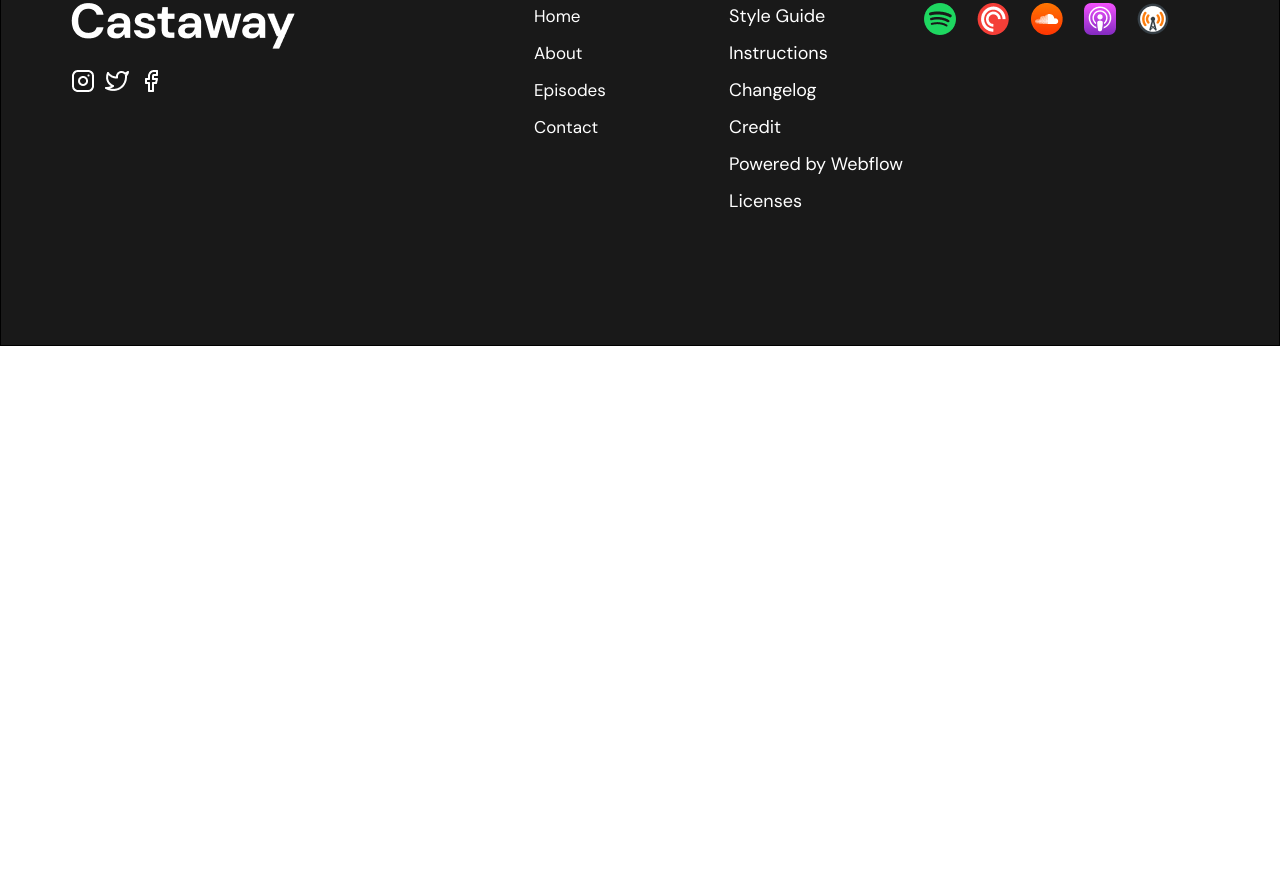
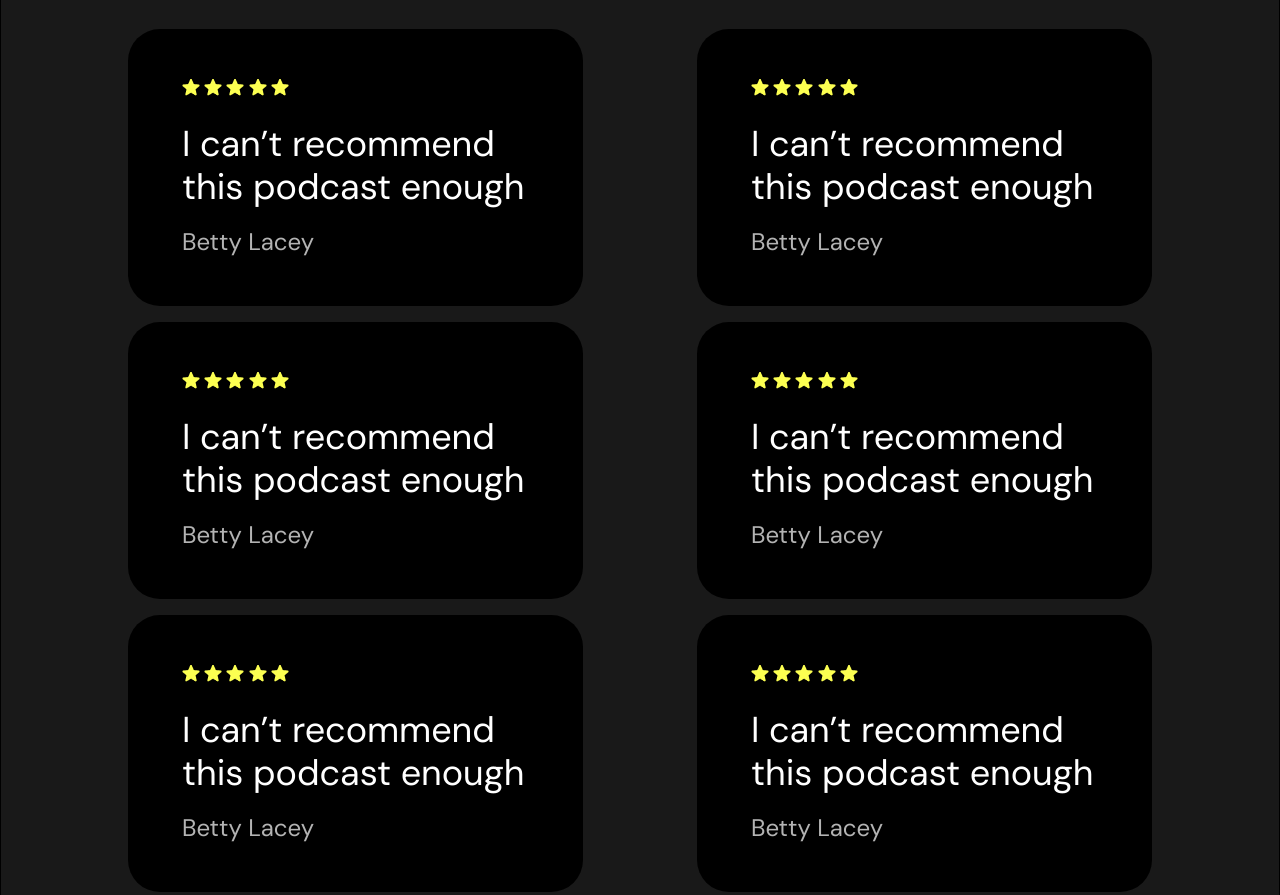
Before and after one commit to Nafffar/Nafffar.github.io, a plain HTML site: page index.html in a window 1280 px wide. Shown: the part 5058-5953 px from the top of the page. Before the commit the page ends 5404 px from the top, so only its background shows below. Drawn offline with Linux system fonts and the light colour scheme.

Commit message:
Add files via upload

```diff
--- a/css/main.css
+++ b/css/main.css
@@ -1,6 +1,5 @@
 .nextLevel
 {
-    height: 913px;
     padding: 40px 70px 0 70px;
     display: flex;
 }
@@ -8,14 +7,12 @@
 .nextLevel .frontImg img
 {
     width: 100%;
-    height: 100%;
     position: relative;
     bottom: 74px;
 }
 .nextLevel .frontImg
 {
     width: 650px;
-    height: 873px;
     flex: none;
 }
 
@@ -174,8 +171,6 @@
 
 .lastEpisodes .episode img
 {
-    width: 389px;
-    height: 465px;
     margin-right: 53px;
 }
 
@@ -309,6 +304,7 @@
     width: 431px;
     font-size: 72px;
     line-height: 79px;
+    transition: 1s ease;
 }
 
 .subscribe form{
@@ -343,3 +339,46 @@
 .subscribe form input[type="email"]::placeholder{
     color: rgba(255, 255, 255, 0.7);
 }
+
+.reviews{
+    padding: 100px 70px;
+    display: grid;
+    grid-template-columns: 1fr 1fr 1fr;
+
+
+}
+
+.reviews .review{
+    width: 423px;
+    height: 321px;
+    background-color: rgb(0, 0, 0);
+    padding: 50px 54px;
+    border-radius: 32px;
+    display: flex;
+    flex-direction: column;
+    margin-bottom: 16px;
+}
+
+.reviews .review:nth-child(3n - 1){
+    justify-self: center;
+}
+
+.reviews .review:nth-child(3n){
+    justify-self: right;
+}
+
+.reviews .review .stars{
+    margin-bottom: 21px;
+}
+
+.reviews .review span:nth-child(2){
+    font-size: 36px;
+    line-height: 43px;
+    margin-bottom: 19px;
+}
+
+.reviews .review span:nth-child(3){
+    font-size: 24px;
+    line-height: 29px;
+    color: rgba(255, 255, 255, 0.7);
+}
--- a/css/media/adaptive.css
+++ b/css/media/adaptive.css
@@ -1,6 +1,33 @@
 @media (max-width: 1440px){
     .wrap{
         width: 100%; /*адаптация при изменении размеров окна браузера*/
+    }
+    .reviews{
+        grid-template-columns: 1fr 1fr;
+    }
+
+    .reviews .review{
+        width: 423px;
+        height: 321px;
+        background-color: rgb(0, 0, 0);
+        padding: 50px 54px;
+        border-radius: 32px;
+        display: flex;
+        flex-direction: column;
+        margin-bottom: 16px;
+    }
+
+    .reviews .review{
+        justify-self: center;
+        width: 80%;
+        height: auto;
+    }
+    .reviews .review:nth-child(3n - 1){
+        justify-self: center;
+    }
+
+    .reviews .review:nth-child(3n){
+        justify-self: center;
     }
 }
 
@@ -82,4 +109,7 @@ padding-left: 0;
         transition-duration: 1s;
 
     }
+    .reviews{
+        grid-template-columns: 1fr;
+    }
 }
--- a/css/media/mobile.css
+++ b/css/media/mobile.css
@@ -54,7 +54,7 @@
     }
 
     nav .burger:hover + ul /*+ означает следующий элемент и только он после burger (при наличии нескольких ul)*/
-    nav ul:hover
+    nav ul:hover a
     {
         display: block;
         position: absolute;
@@ -84,10 +84,6 @@
 
 @media (max-width: 630px){
 
-    .nextLevel .frontImg
-    {
-        height: 774px;
-    }
     .lastEpisodes .episode img
     {
         width: 95%;
@@ -109,10 +105,6 @@
 
 @media (max-width: 470px){
 
-    .nextLevel .frontImg
-    {
-        height: 600px;
-    }
 
     .episode .title{
         font-size: 50px;
@@ -128,8 +120,7 @@
         font-size: 42px;
         line-height: 49px;
         width: 230px;
-        transition-timing-function: ease;
-        transition-duration: 1s;
+        transition: 1s ease;
     }
 
     .subscribe form input[type="text"], /*ДОМАШНЕЕ ДОБАВЛЕНИЕ*/
--- a/index.html
+++ b/index.html
@@ -66,9 +66,10 @@
                             <a class="episodeNum" href="">Episode 3</a>
                             <span class="title">Should you get outboard audio gear?</span>
                             <span class="desc">Is hardware really worth it when it comes to
-                                    podcasting? The answer is...it depends. Here’s
-                                    our reasons on why you might want to consider
-                                    picking something up.</span>
+                                podcasting? The answer is...it depends. Here’s
+                                our reasons on why you might want to consider
+                                picking something up.
+                            </span>
                             <a class="details" href="">View Episode Details</a>
                         </div>
                     </div>
@@ -80,7 +81,8 @@
                             <a class="episodeNum" href="">Episode 2</a>
                             <span class="title">Mic tricks to take you to the next level</span>
                             <span class="desc">Stop rolling with those default settings on your mic.
-                                These small tweaks will take you from sounding good to great.</span>
+                                These small tweaks will take you from sounding good to great.
+                            </span>
                             <a class="details" href="">View Episode Details</a>
                         </div>
                     </div>
@@ -93,7 +95,8 @@
                             <span class="title">The best microphone under $200</span>
                             <span class="desc">With so many microphones on the market,
                                 how are you supposed to know what’s the best?
-                                Take a look at our top picks.</span>
+                                Take a look at our top picks.
+                            </span>
                             <a class="details" href="">View Episode Details</a>
                         </div>
                     </div>
@@ -129,6 +132,75 @@
                     </form>
                 </div>
             </div>
+            <div class="reviews">
+                <div class="review">
+                    <div class="stars">
+                        <img src="img/star.png" alt="star">
+                        <img src="img/star.png" alt="star">
+                        <img src="img/star.png" alt="star">
+                        <img src="img/star.png" alt="star">
+                        <img src="img/star.png" alt="star">
+                    </div>
+                    <span>I can’t recommend this podcast enough</span>
+                    <span>Betty Lacey</span>
+                </div>
+                <div class="review">
+                    <div class="stars">
+                        <img src="img/star.png" alt="star">
+                        <img src="img/star.png" alt="star">
+                        <img src="img/star.png" alt="star">
+                        <img src="img/star.png" alt="star">
+                        <img src="img/star.png" alt="star">
+                    </div>
+                    <span>I can’t recommend this podcast enough</span>
+                    <span>Betty Lacey</span>
+                </div>
+                <div class="review">
+                    <div class="stars">
+                        <img src="img/star.png" alt="star">
+                        <img src="img/star.png" alt="star">
+                        <img src="img/star.png" alt="star">
+                        <img src="img/star.png" alt="star">
+                        <img src="img/star.png" alt="star">
+                    </div>
+                    <span>I can’t recommend this podcast enough</span>
+                    <span>Betty Lacey</span>
+                </div>
+                <div class="review">
+                    <div class="stars">
+                        <img src="img/star.png" alt="star">
+                        <img src="img/star.png" alt="star">
+                        <img src="img/star.png" alt="star">
+                        <img src="img/star.png" alt="star">
+                        <img src="img/star.png" alt="star">
+                    </div>
+                    <span>I can’t recommend this podcast enough</span>
+                    <span>Betty Lacey</span>
+                </div>
+                <div class="review">
+                    <div class="stars">
+                        <img src="img/star.png" alt="star">
+                        <img src="img/star.png" alt="star">
+                        <img src="img/star.png" alt="star">
+                        <img src="img/star.png" alt="star">
+                        <img src="img/star.png" alt="star">
+                    </div>
+                    <span>I can’t recommend this podcast enough</span>
+                    <span>Betty Lacey</span>
+                </div>
+                <div class="review">
+                    <div class="stars">
+                        <img src="img/star.png" alt="star">
+                        <img src="img/star.png" alt="star">
+                        <img src="img/star.png" alt="star">
+                        <img src="img/star.png" alt="star">
+                        <img src="img/star.png" alt="star">
+                    </div>
+                    <span>I can’t recommend this podcast enough</span>
+                    <span>Betty Lacey</span>
+                </div>
+            </div>
+
         </main>
         <footer>
             <div class="last-block">
```
Also changed, not shown: img/star.png (added).
